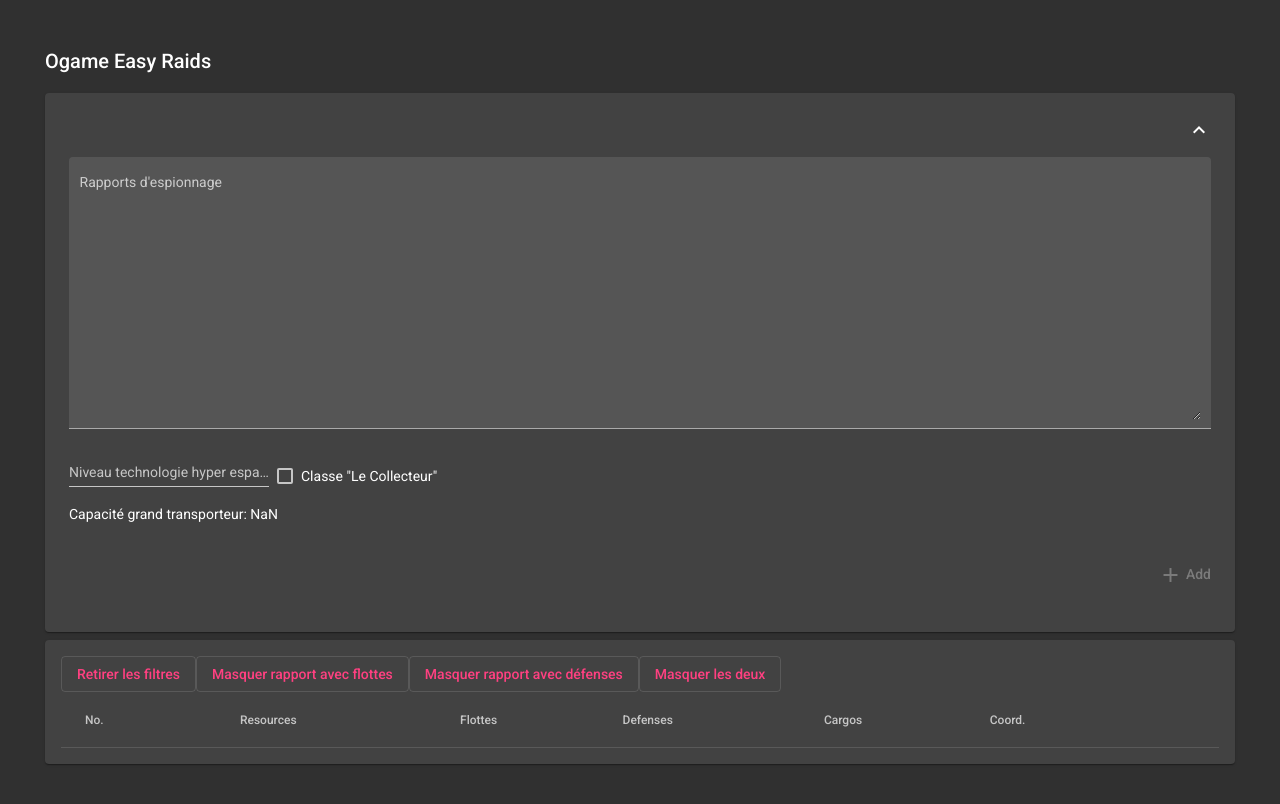
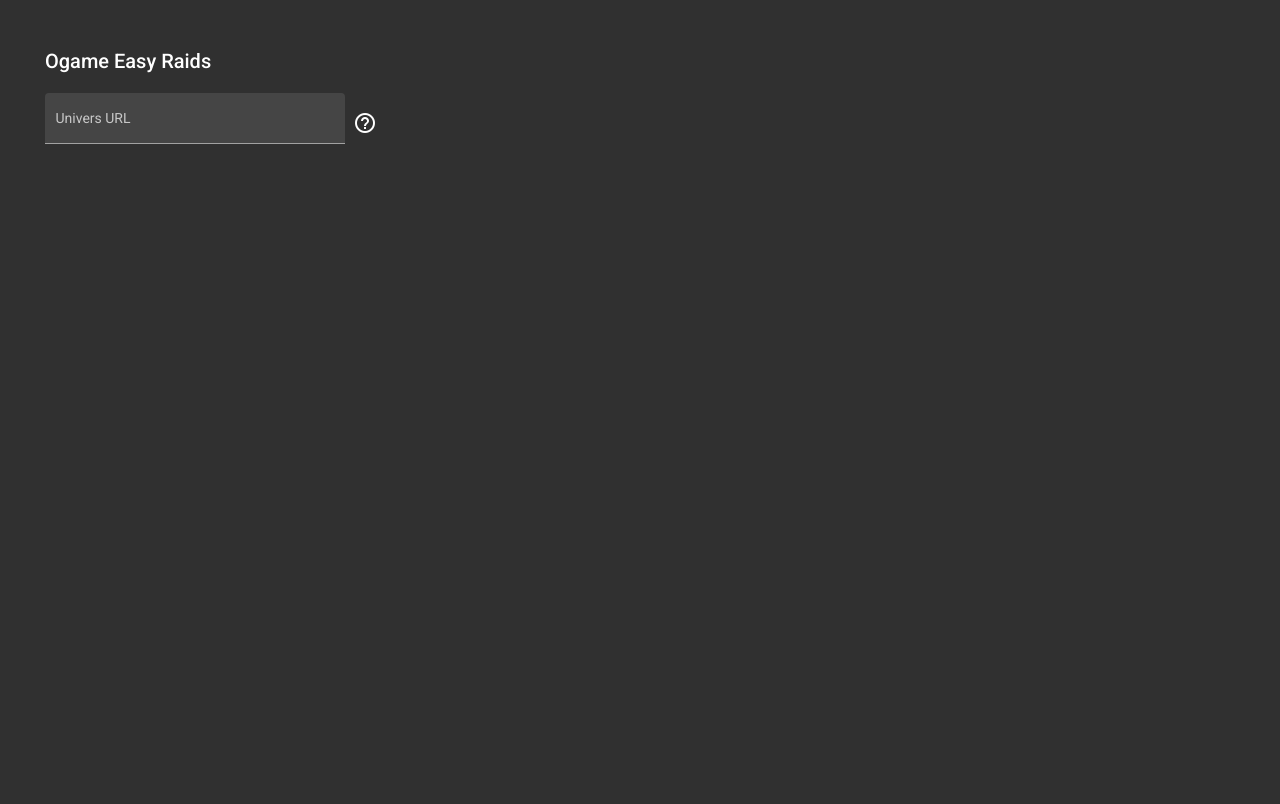
Before and after one commit to Robouste/ogame-easy-raids, an Angular app: page / in a window 1280 px wide. Shown: the top 804 px of the page. Built offline with nearby package versions, Linux system fonts and the light colour scheme.

Commit message:
- univers URL

```diff
--- a/src/app/app.component.html
+++ b/src/app/app.component.html
@@ -1,5 +1,31 @@
 <h2>Ogame Easy Raids</h2>
+<div class="univers-url">
+	<form>
+		<div>
+			<mat-form-field appearance="fill" color="accent">
+				<mat-label>Univers URL</mat-label>
+				<input
+					placeholder="Ex: https://s172-fr.ogame.gameforge.com"
+					matInput
+					name="universUrl"
+					type="text"
+					(input)="setUniversUrlStorage($event.target.value)"
+					[(ngModel)]="universUrl"
+					[pattern]="urlRegex"
+				/>
+				<mat-error *ngIf="universUrl && !urlIsValid()">
+					Invalid URL
+				</mat-error>
+			</mat-form-field>
+			<div class="url-help">
+				<mat-icon>help_outline</mat-icon>
+				<img src="./assets/url.png" />
+			</div>
+		</div>
+	</form>
+</div>
 
+<div class="has-univers-url" [@slide]="universUrl && urlIsValid() ? 'opened' : 'closed'">
 	<mat-card>
 		<mat-card-header
 			class="text-card"
@@ -22,7 +48,12 @@
 				<div class="extra-info">
 					<mat-form-field>
 						<mat-label>Niveau technologie hyper espace</mat-label>
-					<input matInput type="number" (input)="setTechStorage($event.target.value)" [(ngModel)]="techLvl" />
+						<input
+							matInput
+							type="number"
+							(input)="setTechStorage($event.target.value)"
+							[(ngModel)]="techLvl"
+						/>
 					</mat-form-field>
 					<mat-checkbox [(ngModel)]="isCollector" (change)="setIsCollectorStorage($event.checked)">
 						Classe "Le Collecteur"
@@ -31,7 +62,12 @@
 				<div>Capacité grand transporteur: {{ getCargoCapacity().toLocaleString("fr-BE") }}</div>
 			</mat-card-content>
 			<mat-card-actions>
-			<button [disabled]="!rawData || rawData.trim().length === 0" mat-button color="accent" (click)="process()">
+				<button
+					[disabled]="!rawData || rawData.trim().length === 0"
+					mat-button
+					color="accent"
+					(click)="process()"
+				>
 					<mat-icon>add</mat-icon>
 					Add
 				</button>
@@ -111,6 +147,11 @@
 			</ng-container>
 
 			<tr mat-header-row *matHeaderRowDef="displayedColumns"></tr>
-		<tr mat-row *matRowDef="let row; columns: displayedColumns" [class.focused]="lastElementClicked === row"></tr>
+			<tr
+				mat-row
+				*matRowDef="let row; columns: displayedColumns"
+				[class.focused]="lastElementClicked === row"
+			></tr>
 		</table>
 	</mat-card>
+</div>
--- a/src/app/app.component.scss
+++ b/src/app/app.component.scss
@@ -1,3 +1,30 @@
+.univers-url {
+	form > div,
+	.url-help {
+		display: flex;
+		align-items: center;
+	}
+	.url-help {
+		padding-bottom: 0.75em;
+		margin-left: 8px;
+		mat-icon {
+			margin-right: 8px;
+		}
+		img {
+			display: none;
+		}
+		&:hover {
+			img {
+				display: inline-block;
+			}
+		}
+	}
+	mat-form-field {
+		width: 300px;
+	}
+}
+.has-univers-url {
+	overflow: hidden;
 	mat-card {
 		margin-bottom: 8px;
 		mat-form-field {
@@ -63,3 +90,4 @@
 	.focused {
 		background: rgba(0, 0, 0, 0.5);
 	}
+}
--- a/src/app/app.component.ts
+++ b/src/app/app.component.ts
@@ -6,6 +6,7 @@
 
 export const TECH_LVL_STORAGE_KEY: string = "techLvl";
 export const IS_COLLECTOR_STORAGE_KEY: string = "isCollector";
+export const UNIVERS_URL_STORAGE_KEY: string = "universUrl";
 @Component({
 	selector: "app-root",
 	templateUrl: "./app.component.html",
@@ -26,6 +27,8 @@
 	public dataSource: MatTableDataSource<SpyReport> = new MatTableDataSource(this.spyReports);
 	public cargoCapacity: number = 41250;
 	public lastElementClicked: SpyReport;
+	public universUrl: string;
+	public urlRegex: RegExp = /https:\/\/(www.)?[-a-zA-Z0-9@:%._+~#=]{1,256}.[a-zA-Z0-9()]{1,6}\b([-a-zA-Z0-9()@:%_+.~#?&//=]*)/;
 
 	private _techLvl: number;
 	public get techLvl(): number {
@@ -46,12 +49,10 @@
 	@ViewChild(MatSort, { static: false }) sort: MatSort;
 
 	constructor(private snackbar: MatSnackBar) {
-		this.techLvl = parseInt(localStorage.getItem(TECH_LVL_STORAGE_KEY)) ?? 0;
-		this.isCollector = !!parseInt(localStorage.getItem(IS_COLLECTOR_STORAGE_KEY));
-		console.log(parseInt(localStorage.getItem(IS_COLLECTOR_STORAGE_KEY)));
+		this.techLvl = parseInt(localStorage.getItem(TECH_LVL_STORAGE_KEY), 10) ?? 0;
+		this.isCollector = !!parseInt(localStorage.getItem(IS_COLLECTOR_STORAGE_KEY), 10);
+		this.universUrl = localStorage.getItem(UNIVERS_URL_STORAGE_KEY);
 	}
-
-	ngOnInit(): void {}
 
 	ngAfterViewInit(): void {
 		this.dataSource.sort = this.sort;
@@ -62,8 +63,11 @@
 	}
 
 	setIsCollectorStorage(value: boolean): void {
-		console.log(value);
 		localStorage.setItem(IS_COLLECTOR_STORAGE_KEY, value ? "1" : "0");
+	}
+
+	setUniversUrlStorage(value: string): void {
+		localStorage.setItem(UNIVERS_URL_STORAGE_KEY, value);
 	}
 
 	process(): void {
@@ -148,7 +152,13 @@
 	}
 
 	getLink(coordinate: Coordinate, cargo: number): string {
-		return `https://s172-fr.ogame.gameforge.com/game/index.php?page=ingame&component=fleetdispatch&galaxy=${coordinate.galaxy}&system=${coordinate.system}&position=${coordinate.position}&type=1&mission=1&cargo=${cargo}`;
+		return `${this.universUrl}/game/index.php?page=ingame&component=fleetdispatch&galaxy=${coordinate.galaxy}&system=${coordinate.system}&position=${coordinate.position}&type=1&mission=1&cargo=${cargo}`;
+	}
+
+	urlIsValid(): boolean {
+		const regex = new RegExp(this.urlRegex);
+
+		return !!this.universUrl?.match(regex);
 	}
 
 	getCargoCapacity(): number {
```
Also changed, not shown: tslint.json (+2 -7 lines), src/assets/url.png (added). Lines whose indentation alone changed are shown as unchanged.
